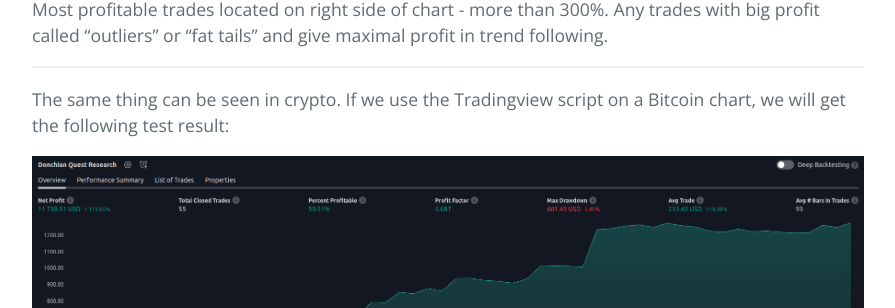
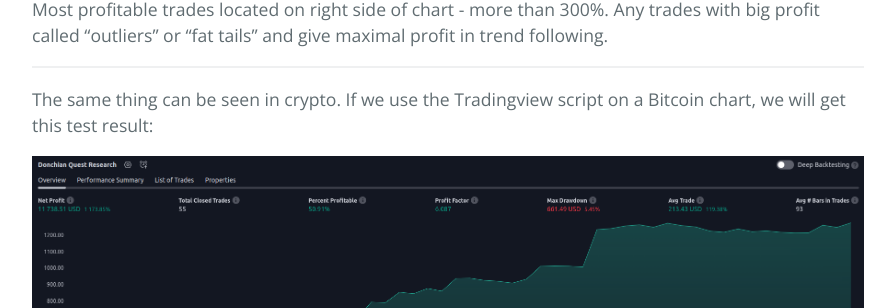
Before and after one commit to sergeyen7/sergeyen7.github.io, a Jekyll site: the page built from index.md, in a window 1280 px wide and 900 px high, scrolled down 9459 px. Shown: the part 173-481 px from the top of the window, without its empty margins (192-1087 px from the left). Built offline with Jekyll 4.4.1, drawn with Linux system fonts in a browser that asks for light colours; nearby versions of some CDN libraries.

Commit message:
Update index.md

```diff
--- a/index.md
+++ b/index.md
@@ -291,7 +291,7 @@ Most profitable trades located on right side of chart - more than 300%. Any trad
 
 * * *
 
-The same thing can be seen in crypto. If we use the Tradingview script on a Bitcoin chart, we will get the following test result:
+The same thing can be seen in crypto. If we use the Tradingview script on a Bitcoin chart, we will get this test result:
 
 ![Strategy Tester on Tradingview](/images/tester.png)
 
```
